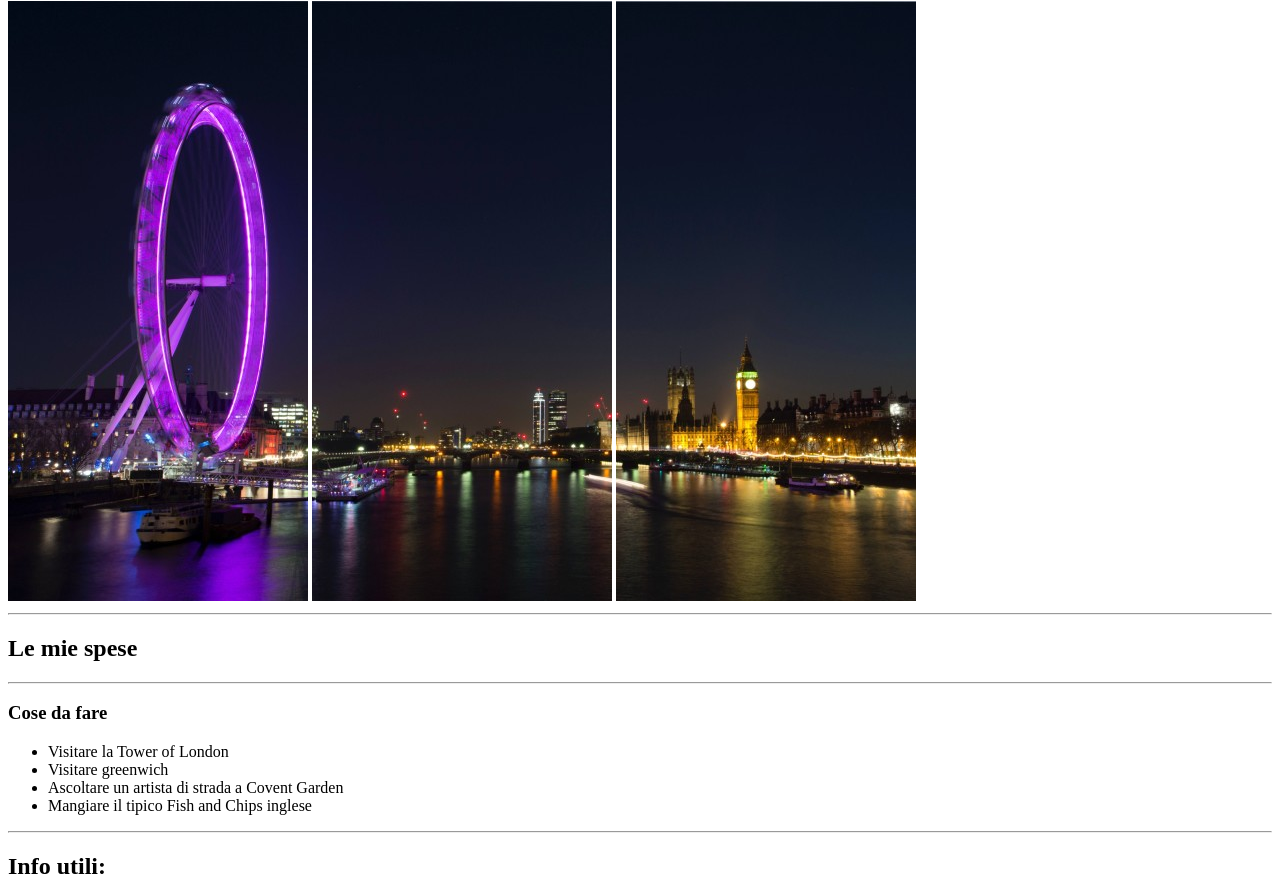
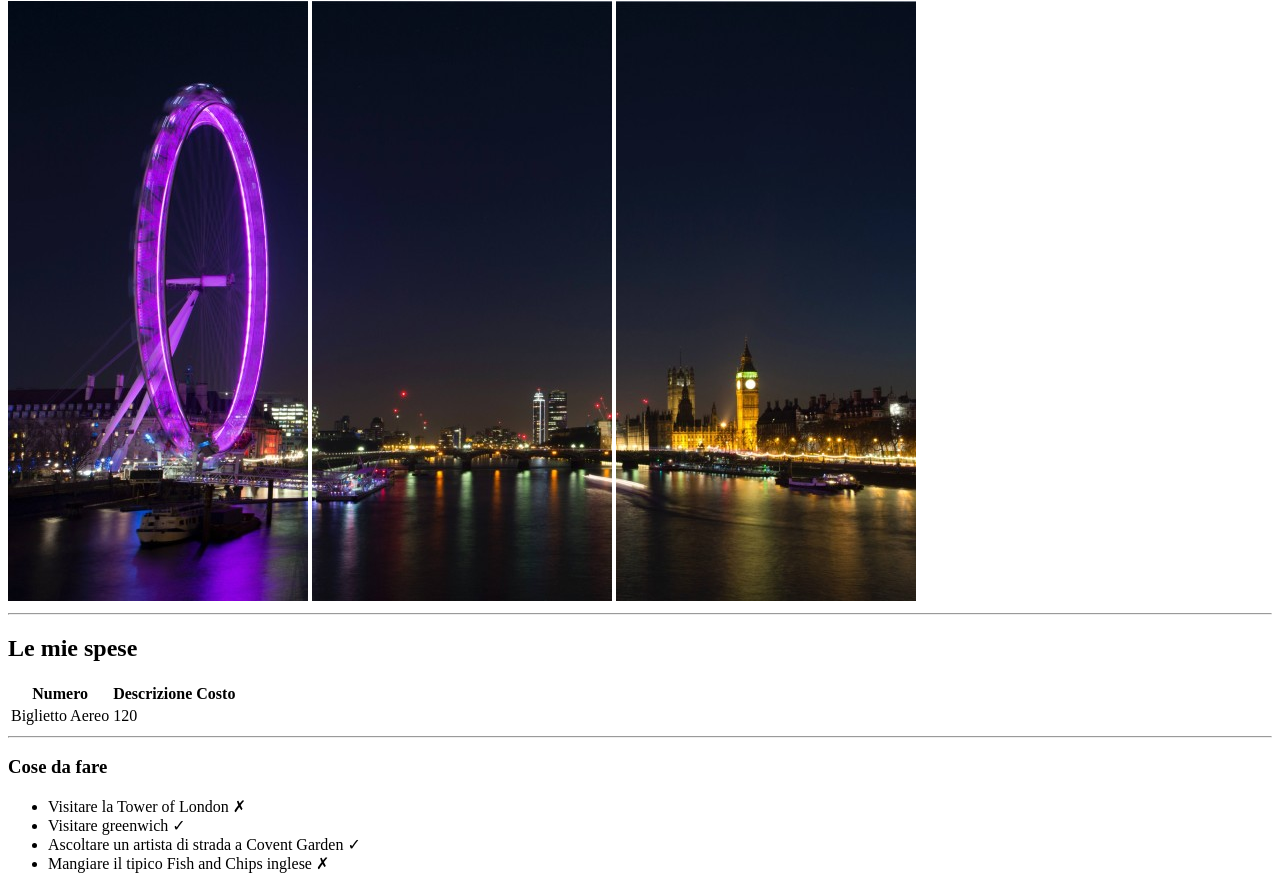
Before and after one commit to ChristopherS24/Esercizio-2, a plain HTML site: page index.html in a window 1280 px wide. Shown: the part 79-955 px from the top of the page. Drawn offline with Linux system fonts and the light colour scheme.

Commit message:
quasi finito

```diff
--- a/index.html
+++ b/index.html
@@ -3,7 +3,7 @@
 <head>
     <meta charset="UTF-8">
     <meta name="viewport" content="width=device-width, initial-scale=1.0">
-    <title>Document</title>
+    <title>Il mio Viaggio a Londra</title>
 </head>
 <body>
     <h1>Il mio Viaggio a Londra</h1>
@@ -12,13 +12,34 @@
     <img src="img/pexels-bill-emrich-230794-2.jpg" alt="">
     <hr>
     <h2> Le mie spese</h2>
+    <table>
+        <thead>
+            <tr>
+                <th>
+                    Numero
+                </th>
+                <th> Descrizione
+                </th>
+                <th> Costo
+                </th>
+                <tbody>
+                    <tr>
+                        <td>Biglietto Aereo
+                        </td>
+                        <td>120
+                        </td>
+                    </tr>
+                </tbody>
+            </tr>
+        </thead>
+    </table>
     <hr>
     <h3> Cose da fare</h3>
     <ul>
-        <li>Visitare la Tower of London</li>
-        <li>Visitare greenwich</li>
-        <li>Ascoltare un artista di strada a Covent Garden</li>
-        <li>Mangiare il tipico Fish and Chips inglese</li>
+        <li>Visitare la Tower of London &cross;</li>
+        <li>Visitare greenwich &check;</li>
+        <li>Ascoltare un artista di strada a Covent Garden &check;</li>
+        <li>Mangiare il tipico Fish and Chips inglese &cross;</li>
     </ul>
     <hr>
     <h2>Info utili:</h2>
```
